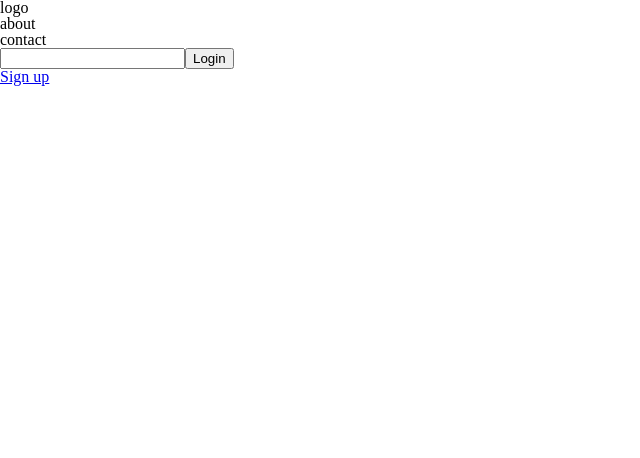
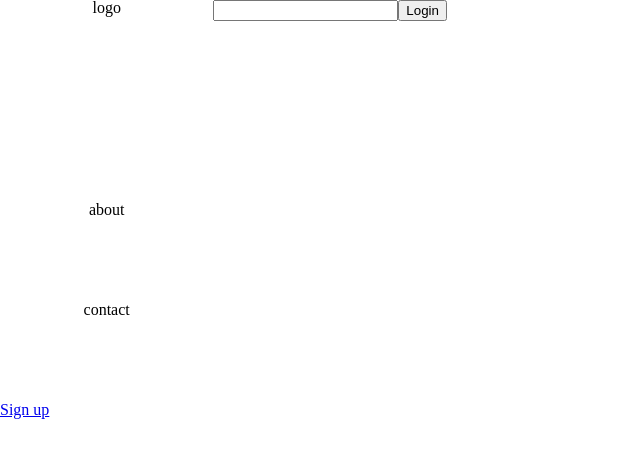
Before and after one commit to uche-inyama/usersPage, a React (Create React App) app: page / in a window 1280 px wide. Shown: the top 458 px of the page, without its empty margins (0-640 px from the left). Built offline with nearby package versions, Linux system fonts and the light colour scheme; no server answers.

Commit message:
style navigation bar component

```diff
--- a/src/App.js
+++ b/src/App.js
@@ -11,6 +11,7 @@ import Register from './components/auth/Registration'
 import Login from './components/auth/Login'
 import Appointments from './appointments'
 import NavBar from './navBar'
+import { AppWrapper } from './AppStyle'
 import './App.css';
 import './reset.css';
 
@@ -23,7 +24,7 @@ function App({ loadCenters, loadAppointments }) {
   const current_user = localStorage.getItem('current_user')
 
   return (
-    <div className="App" >
+    <AppWrapper >
 
       <Router>
         <NavBar
@@ -37,7 +38,7 @@ function App({ loadCenters, loadAppointments }) {
           <Route exact path="/appointment/:id" component={Appointments} />
         </Switch>
       </Router>
-    </div>
+    </AppWrapper>
   );
 }
 
--- /dev/null
+++ b/src/AppStyle.js
@@ -0,0 +1,7 @@
+import styled from 'styled-components'
+
+
+export const AppWrapper = styled.div`
+  display: grid;
+  grid-template-columns: 2fr 10fr;
+`
--- a/src/homePage.js
+++ b/src/homePage.js
@@ -1,16 +1,16 @@
 import React from 'react';
 import CenterCard from './centerCard';
 import { connect } from 'react-redux';
-import { Link } from 'react-router-dom';
+// import { Link } from 'react-router-dom';
 
 const HomePage = ({ centers }) => {
   const current_user = localStorage.getItem('current_user')
   if (current_user) {
     return (
       <div className="container">
-        <nav>
+        {/* <nav>
           <Link to={`/appointment/${current_user}`}>Appointments</Link>
-        </nav>
+        </nav> */}
         <main>
           <div className="centerList">
             <ul>
--- a/src/navBar.js
+++ b/src/navBar.js
@@ -1,5 +1,8 @@
 import React from 'react';
 import { useHistory } from "react-router-dom";
+import { Link } from 'react-router-dom';
+
+import { NavBarWrapper } from './navBarStyle'
 
 function NavBar(props) {
   let history = useHistory();
@@ -15,21 +18,32 @@ function NavBar(props) {
   let navBar = props.current_user ?
     (<nav>
       <ul>
-        <li>logo</li>
-        <li>about</li>
-        <li>contact</li>
-        <li onClick={handleClick}>sign out</li>
+        <li className="logo">
+          <span>logo</span>
+        </li>
+        <li class="navigation">
+          <Link to={`/appointment/${props.current_user}`}>Appointments</Link>
+          <div>about</div>
+          <div>contact</div>
+          <div onClick={handleClick}>sign out</div>
+        </li>
       </ul>
     </nav>) :
     <>
-      <ul>
-        <li>logo</li>
-        <li>about</li>
-        <li>contact</li>
-      </ul>
+      <nav>
+        <ul>
+          <li>
+            <div className="logo">logo</div>
+          </li>
+          <li className="navigation">
+            <div>about</div>
+            <div>contact</div>
+          </li>
+        </ul>
+      </nav>
     </>
   return (
-    <div>{navBar}</div>
+    <NavBarWrapper>{navBar}</NavBarWrapper>
   )
 }
 
--- /dev/null
+++ b/src/navBarStyle.js
@@ -0,0 +1,24 @@
+import styled from 'styled-components';
+
+
+export const NavBarWrapper = styled.div`
+nav{
+  height: 100%;
+  ul{
+    display: grid;
+    grid-template-columns: 1fr;
+    grid-template-rows: 200px 200px;
+    grid-gap: 2px;
+    justify-content: start;
+    height: 100%;
+    .logo{
+      align-self: center;
+      justify-self: center;
+    }
+    .navigation{
+      display: grid;
+      grid-template-columns: 1fr;
+      text-align: center;
+    }
+}
+` ;
```
